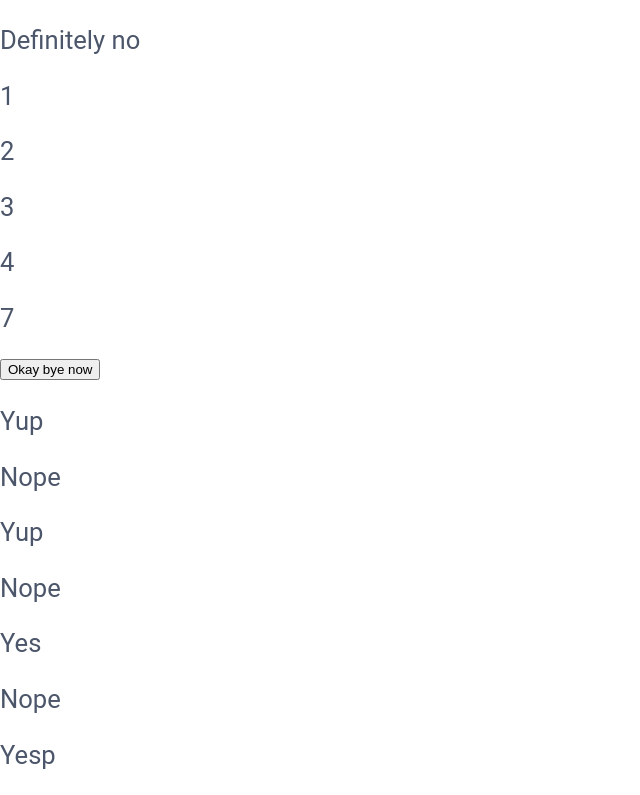
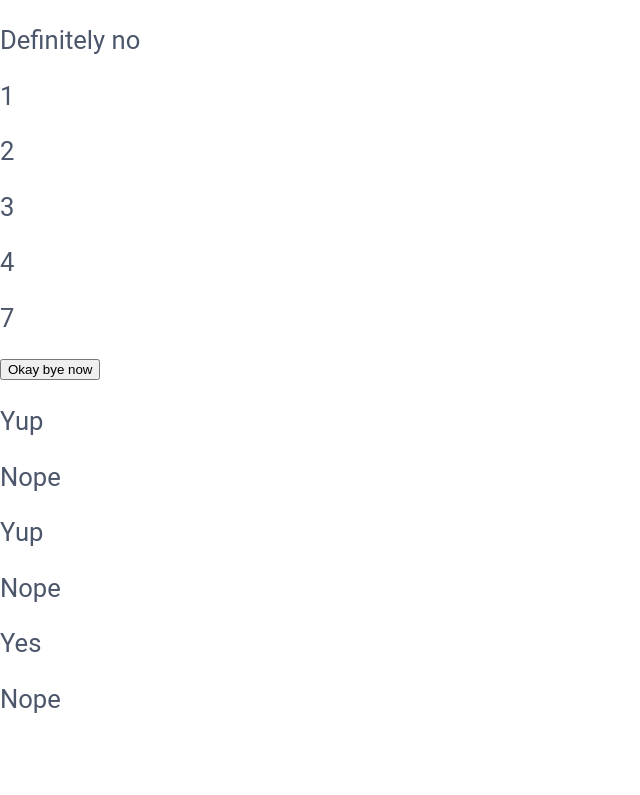
Before and after one commit to DylanMeivis/Portfolio, a React (Create React App) app: page / in a window 1280 px wide. Shown: the part 1063-1858 px from the top of the page, without its empty margins (0-640 px from the left). After the commit the page ends 1803 px from the top, so only its background shows below. Built offline with nearby package versions, Linux system fonts and the light colour scheme.

Commit message:
Update App.js

```diff
--- a/src/App.js
+++ b/src/App.js
@@ -40,7 +40,6 @@ function App() {
             <h3>Nope</h3>
             <h3>Yes</h3>
             <h3>Nope</h3>
-            <h3>Yesp</h3>
         </div>
     </div>
   );
```
